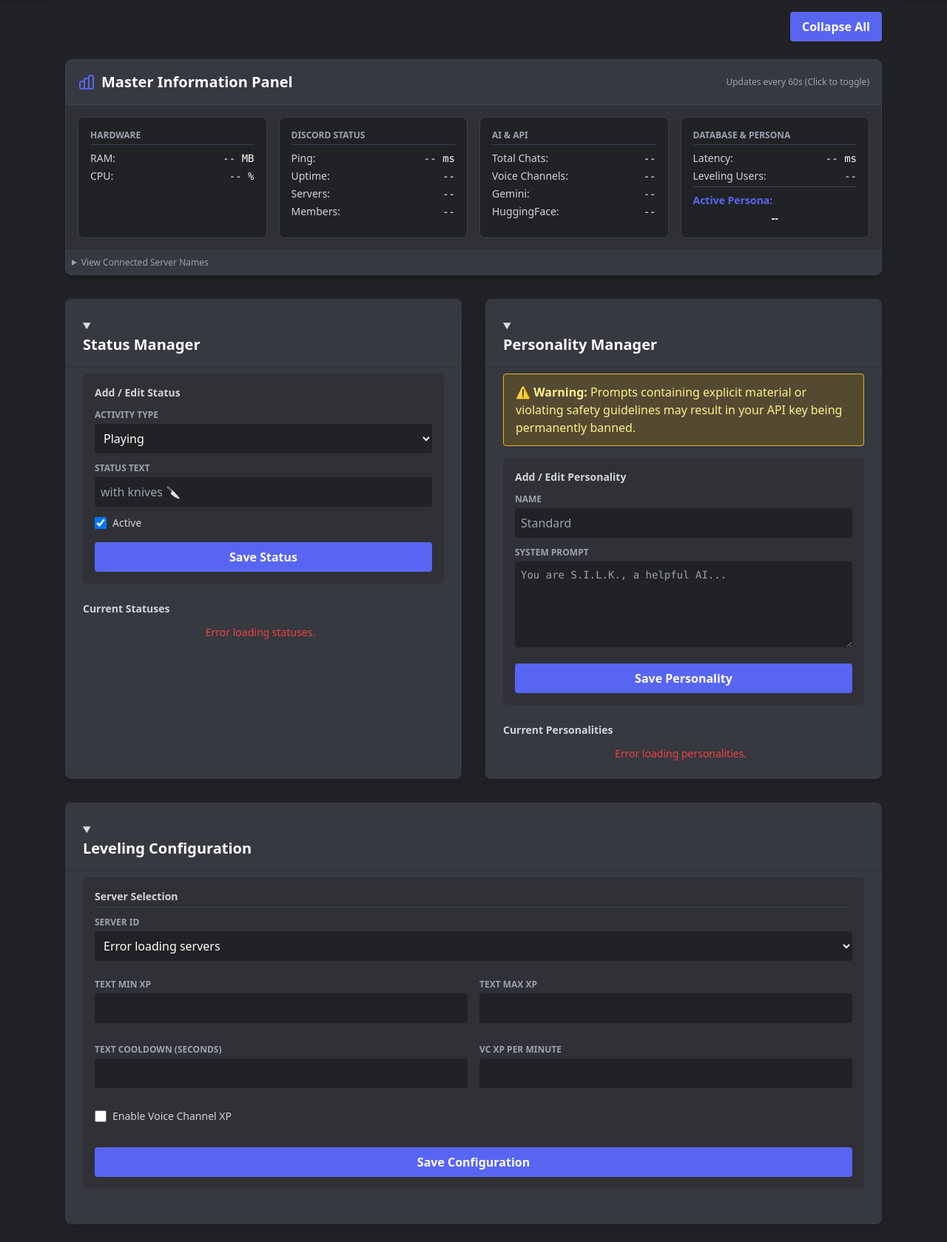
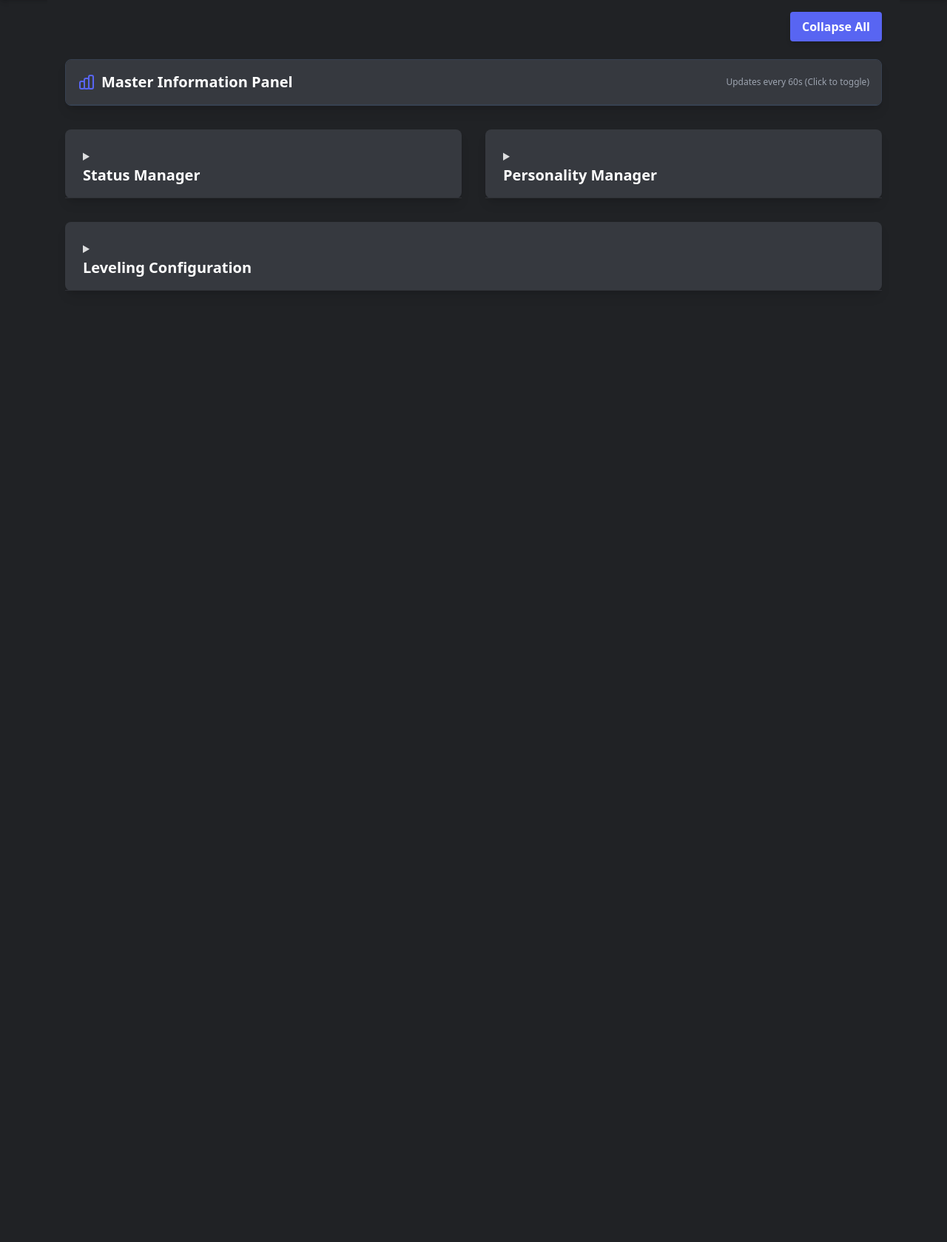
Before and after one commit to ShifoSan/SILK-Discord-Bot, a Flask app: template templates/index.html in a window 1280 px wide. Shown: the part 64-1743 px from the top of the page at 74% size. After the commit the page ends 457 px from the top, so only its background shows below. Run offline with Flask 3, Linux system fonts and the light colour scheme; the template is opened without the code that fills it, so the values that code supplies are empty; some libraries are stand-ins or nearby versions.

Commit message:
Update index.html

```diff
--- a/templates/index.html
+++ b/templates/index.html
@@ -45,7 +45,7 @@
     <div class="max-w-6xl mx-auto p-6 grid grid-cols-1 md:grid-cols-2 gap-8">
 
         <!-- Master Information Panel (Full Width) -->
-        <details class="accordion-panel col-span-1 md:col-span-2 bg-discord-darker rounded-lg shadow-lg border border-gray-700 overflow-hidden flex flex-col" open>
+        <details class="accordion-panel col-span-1 md:col-span-2 bg-discord-darker rounded-lg shadow-lg border border-gray-700 overflow-hidden flex flex-col" >
             <summary class="bg-discord-dark p-4 border-b border-gray-700 flex justify-between items-center cursor-pointer select-none">
                 <h2 class="text-xl font-bold text-white flex items-center">
                     <svg class="w-6 h-6 mr-2 text-discord-blurple" fill="none" stroke="currentColor" viewBox="0 0 24 24"><path stroke-linecap="round" stroke-linejoin="round" stroke-width="2" d="M9 19v-6a2 2 0 00-2-2H5a2 2 0 00-2 2v6a2 2 0 002 2h2a2 2 0 002-2zm0 0V9a2 2 0 012-2h2a2 2 0 012 2v10m-6 0a2 2 0 002 2h2a2 2 0 002-2m0 0V5a2 2 0 012-2h2a2 2 0 012 2v14a2 2 0 01-2 2h-2a2 2 0 01-2-2z"></path></svg>
@@ -109,7 +109,7 @@
         </details>
 
         <!-- Status Manager Card -->
-        <details class="accordion-panel bg-discord-dark rounded-lg shadow-lg flex flex-col" open>
+        <details class="accordion-panel bg-discord-dark rounded-lg shadow-lg flex flex-col" >
             <summary class="p-6 pb-4 cursor-pointer select-none border-b border-discord-darker">
                 <h2 class="text-xl font-bold text-white">Status Manager</h2>
             </summary>
@@ -155,7 +155,7 @@
         </details>
 
         <!-- Personality Manager Card -->
-        <details class="accordion-panel bg-discord-dark rounded-lg shadow-lg flex flex-col" open>
+        <details class="accordion-panel bg-discord-dark rounded-lg shadow-lg flex flex-col" >
             <summary class="p-6 pb-4 cursor-pointer select-none border-b border-discord-darker">
                 <h2 class="text-xl font-bold text-white">Personality Manager</h2>
             </summary>
@@ -194,7 +194,7 @@
         </details>
 
         <!-- Leveling Configuration Card -->
-        <details class="accordion-panel col-span-1 md:col-span-2 bg-discord-dark rounded-lg shadow-lg flex flex-col" open>
+        <details class="accordion-panel col-span-1 md:col-span-2 bg-discord-dark rounded-lg shadow-lg flex flex-col" >
             <summary class="p-6 pb-4 cursor-pointer select-none border-b border-discord-darker">
                 <h2 class="text-xl font-bold text-white">Leveling Configuration</h2>
             </summary>
```
